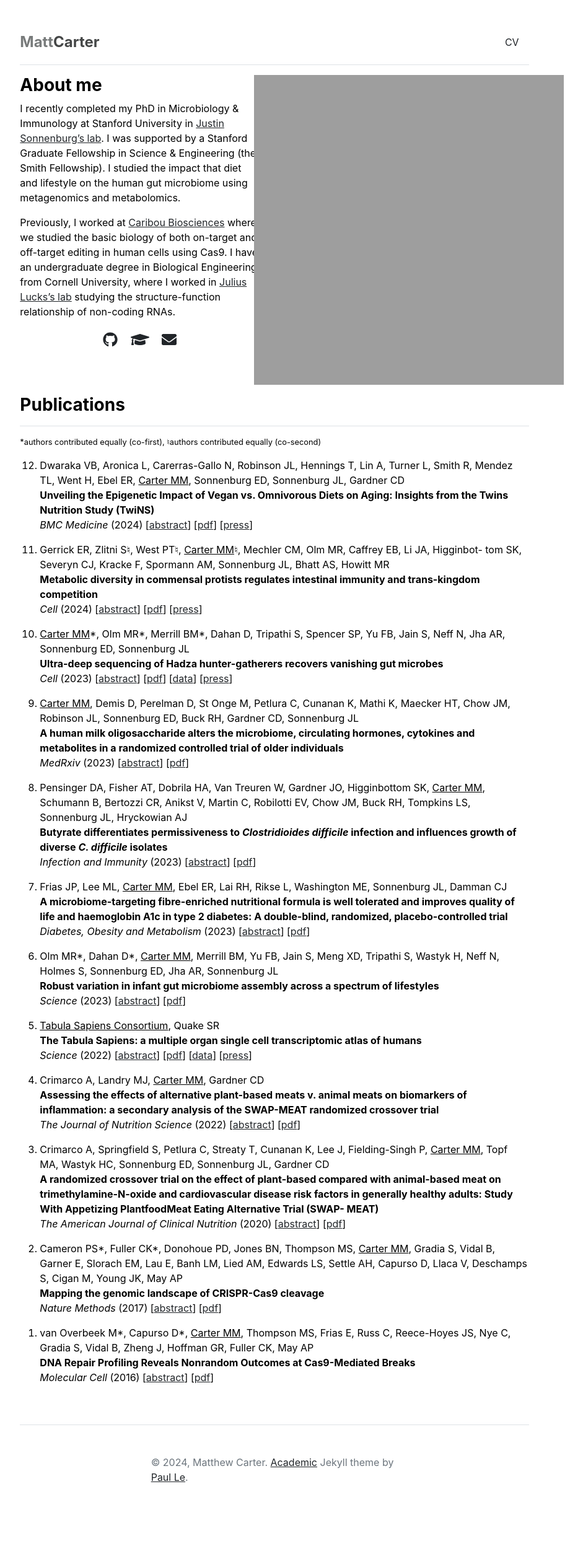
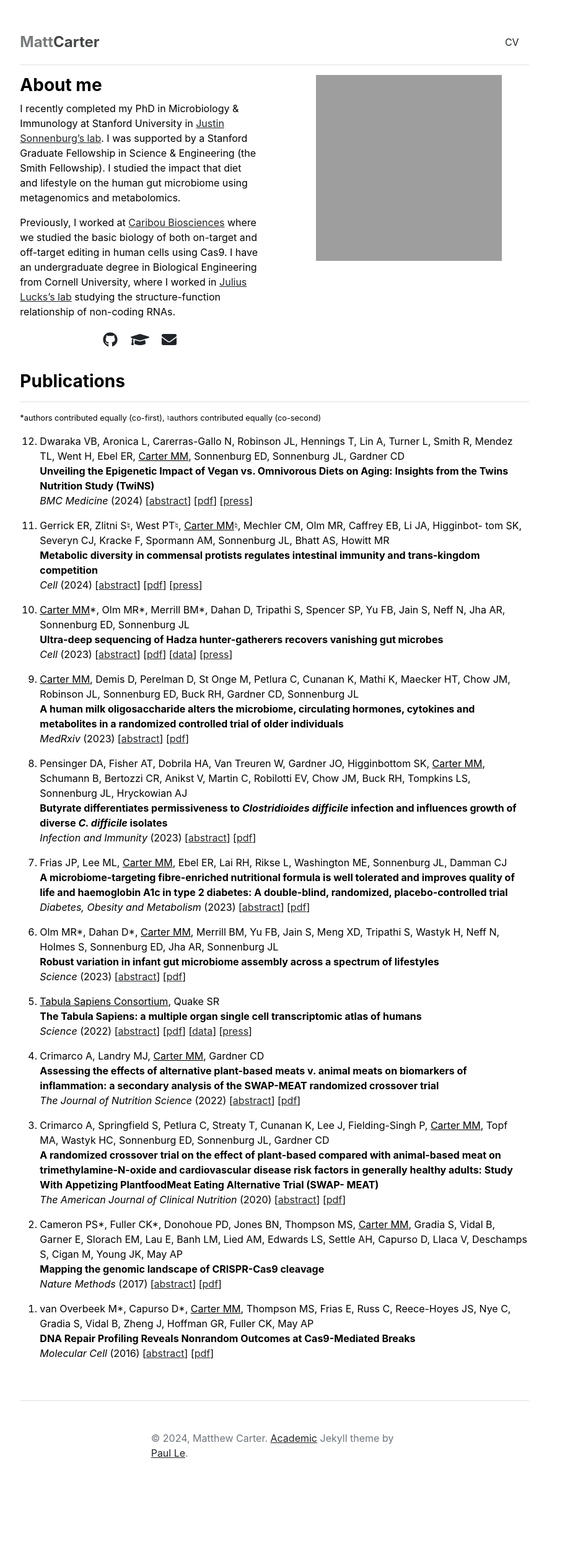
Before and after one commit to matt-cart/matt-cart.github.io, a Jekyll site: the page built from index.md, in a window 1280 px wide. Shown: the whole page at 62% size, without its empty margins (197-1138 px from the left). Built offline with Jekyll 4.4.1, drawn with Linux system fonts in a browser that asks for light colours; after the commit the page ends 2469 px from its top, so only the background shows below that.

Commit message:
header size

```diff
--- a/_layouts/home.html
+++ b/_layouts/home.html
@@ -13,7 +13,7 @@ layout: default
     </p>
   </div>
   <div class="col-md-6 image-container">
-    <img src="{{ site.github.url }}/assets/img/mugshot_website.png" alt="Home" width="500" height="500">
+    <img src="{{ site.github.url }}/assets/img/mugshot_website.png" alt="Home" width="300" height="300">
   </div>
 </div>
 
```
